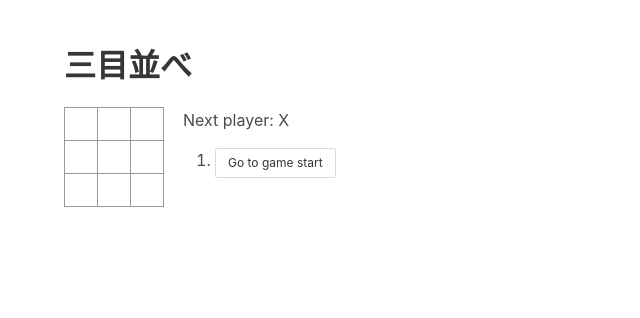
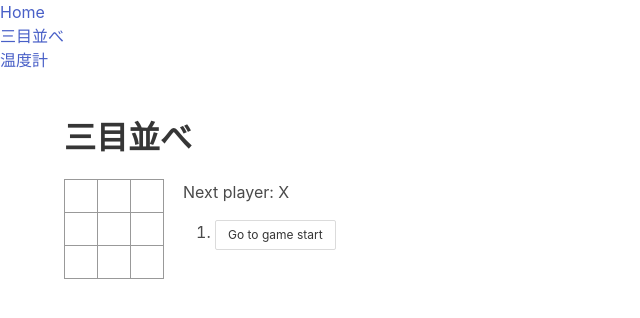
Before and after one commit to konafx/learn-react, a React (Create React App) app: page /game in a window 1280 px wide. Shown: the top 318 px of the page, without its empty margins (0-640 px from the left). Built offline with nearby package versions, Linux system fonts and the light colour scheme.

Commit message:
Add router

```diff
--- /dev/null
+++ b/src/App.js
@@ -0,0 +1,40 @@
+import React from 'react';
+import {
+  BrowserRouter as Router,
+  Switch,
+  Route,
+  Link,
+} from "react-router-dom";
+
+import Game from './pages/tic-tac-toe';
+import Temp from './pages/temp';
+
+const App = () => {
+  return (
+    <Router>
+    <nav>
+    <ul>
+    <li>
+    <Link to="/">Home</Link>
+    </li>
+    <li>
+    <Link to="/game">三目並べ</Link>
+    </li>
+    <li>
+    <Link to="/temp">温度計</Link>
+    </li>
+    </ul>
+    </nav>
+      <Switch>
+        <Route path="/game">
+          <Game />
+        </Route>
+        <Route path="/temp">
+          <Temp />
+        </Route>
+      </Switch>
+    </Router>
+  );
+};
+
+export default App;
--- a/src/index.js
+++ b/src/index.js
@@ -1,146 +1,7 @@
-import React, { useState } from 'react';
 import ReactDOM from 'react-dom';
-import './index.css';
-
-import 'bulma/css/bulma.min.css';
-
-const Square = (props) => {
-  return (
-    <button
-    className="square"
-    onClick={props.onClick}
-    >
-    {props.value}
-    </button>
-  );
-}
-
-const Board = ({ squares, onClick }) => {
-  const renderSquare = i => {
-    return (
-      <Square
-      value={squares[i]}
-      onClick={() => onClick(i)}
-      />
-    );
-  };
-
-  return (
-    <div>
-    <div className="board-row">
-    {renderSquare(0)}
-    {renderSquare(1)}
-    {renderSquare(2)}
-    </div>
-    <div className="board-row">
-    {renderSquare(3)}
-    {renderSquare(4)}
-    {renderSquare(5)}
-    </div>
-    <div className="board-row">
-    {renderSquare(6)}
-    {renderSquare(7)}
-    {renderSquare(8)}
-    </div>
-    </div>
-  );
-}
-
-const Game = () => {
-  const [history, setHistory] = useState([{ squares: Array(9).fill(null) }])
-  const [step, setStep] = useState(0)
-  const [xIsNext, setXIsNext] = useState(true)
-
-  const handleClick = i => {
-    const history = history.slice(0, step + 1);
-    const current = history[history.length - 1];
-    const squares = [...current.squares];
-    if (calculateWinner(squares) || squares[i]) {
-      return;
-    }
-
-    squares[i] = xIsNext ? 'X' : 'O';
-
-    setHistory([
-      ...history, { squares }
-    ]);
-    setStep(history.length);
-    setXIsNext(!xIsNext);
-  }
-
-  const jumpTo = (step) => {
-    setStep(step);
-    setXIsNext(step % 2 === 0);
-  }
-
-  const current = history[step];
-  const winner = calculateWinner(current.squares);
-
-  let status = 'Next player: ' + (xIsNext ? 'X':'O');
-  if (winner) {
-    status = 'Winner: ' + winner;
-  }
-
-  const moves = history.map((step, move) => {
-    const desc = move ?
-      'Go to move #' + move :
-      'Go to game start';
-    return (
-      <li key={move}>
-      <button
-      className="button is-small"
-      onClick={() => jumpTo(move)}
-      >
-      {desc}
-      </button>
-      </li>
-    );
-  });
-
-  return (
-    <section className="section">
-    <div className="container">
-    <h1 className="title"> 三目並べ </h1>
-    <div className="game">
-    <div className="game-board">
-    <Board
-    squares={current.squares}
-    onClick={i => handleClick(i)}
-    />
-    </div>
-    <div className="game-info content">
-    <div>{status}</div>
-    <ol>{moves}</ol>
-    </div>
-    </div>
-    </div>
-    </section>
-  );
-}
-
-// ========================================
+import App from './App';
 
 ReactDOM.render(
-  <Game />,
+  <App />,
   document.getElementById('root')
 );
-
-
-function calculateWinner(squares) {
-  const lines = [
-    [0, 1, 2],
-    [3, 4, 5],
-    [6, 7, 8],
-    [0, 3, 6],
-    [1, 4, 7],
-    [2, 5, 8],
-    [0, 4, 8],
-    [2, 4, 6],
-  ];
-  for (const [a, b, c] of lines) {
-    if (squares[a] && squares[a] === squares[b] && squares[a] === squares[c]) {
-      return squares[a];
-    }
-  }
-  return null;
-}
--- /dev/null
+++ b/src/pages/temp.jsx
@@ -0,0 +1,9 @@
+import React from 'react';
+
+const Temp = () => {
+    return (
+        <h1>hello</h1>
+    );
+};
+
+export default Temp;
--- /dev/null
+++ b/src/pages/tic-tac-toe.js
@@ -0,0 +1,141 @@
+import React, { useState } from 'react';
+import '../index.css';
+
+import 'bulma/css/bulma.min.css';
+
+const Square = (props) => {
+  return (
+    <button
+    className="square"
+    onClick={props.onClick}
+    >
+    {props.value}
+    </button>
+  );
+}
+
+const Board = ({ squares, onClick }) => {
+  const renderSquare = i => {
+    return (
+      <Square
+      value={squares[i]}
+      onClick={() => onClick(i)}
+      />
+    );
+  };
+
+  return (
+    <div>
+    <div className="board-row">
+    {renderSquare(0)}
+    {renderSquare(1)}
+    {renderSquare(2)}
+    </div>
+    <div className="board-row">
+    {renderSquare(3)}
+    {renderSquare(4)}
+    {renderSquare(5)}
+    </div>
+    <div className="board-row">
+    {renderSquare(6)}
+    {renderSquare(7)}
+    {renderSquare(8)}
+    </div>
+    </div>
+  );
+}
+
+const Game = () => {
+  const [history, setHistory] = useState([{ squares: Array(9).fill(null) }])
+  const [step, setStep] = useState(0)
+  const [xIsNext, setXIsNext] = useState(true)
+
+  const handleClick = i => {
+    const _history = history.slice(0, step + 1);
+    const current = _history[_history.length - 1];
+    const squares = [...current.squares];
+    if (calculateWinner(squares) || squares[i]) {
+      return;
+    }
+
+    squares[i] = xIsNext ? 'X' : 'O';
+
+    setHistory([
+      ..._history, { squares }
+    ]);
+    setStep(_history.length);
+    setXIsNext(!xIsNext);
+  }
+
+  const jumpTo = (step) => {
+    setStep(step);
+    setXIsNext(step % 2 === 0);
+  }
+
+  const current = history[step];
+  const winner = calculateWinner(current.squares);
+
+  let status = 'Next player: ' + (xIsNext ? 'X':'O');
+  if (winner) {
+    status = 'Winner: ' + winner;
+  }
+
+  const moves = history.map((step, move) => {
+    const desc = move ?
+      'Go to move #' + move :
+      'Go to game start';
+    return (
+      <li key={move}>
+      <button
+      className="button is-small"
+      onClick={() => jumpTo(move)}
+      >
+      {desc}
+      </button>
+      </li>
+    );
+  });
+
+  return (
+    <section className="section">
+    <div className="container">
+    <h1 className="title"> 三目並べ </h1>
+    <div className="game">
+    <div className="game-board">
+    <Board
+    squares={current.squares}
+    onClick={i => handleClick(i)}
+    />
+    </div>
+    <div className="game-info content">
+    <div>{status}</div>
+    <ol>{moves}</ol>
+    </div>
+    </div>
+    </div>
+    </section>
+  );
+}
+
+// ========================================
+
+export default Game;
+
+function calculateWinner(squares) {
+  const lines = [
+    [0, 1, 2],
+    [3, 4, 5],
+    [6, 7, 8],
+    [0, 3, 6],
+    [1, 4, 7],
+    [2, 5, 8],
+    [0, 4, 8],
+    [2, 4, 6],
+  ];
+  for (const [a, b, c] of lines) {
+    if (squares[a] && squares[a] === squares[b] && squares[a] === squares[c]) {
+      return squares[a];
+    }
+  }
+  return null;
+}
```
Also changed, not shown: package.json (+8 -0 lines), 1 other file (tests, documents, lock files or other folders).
